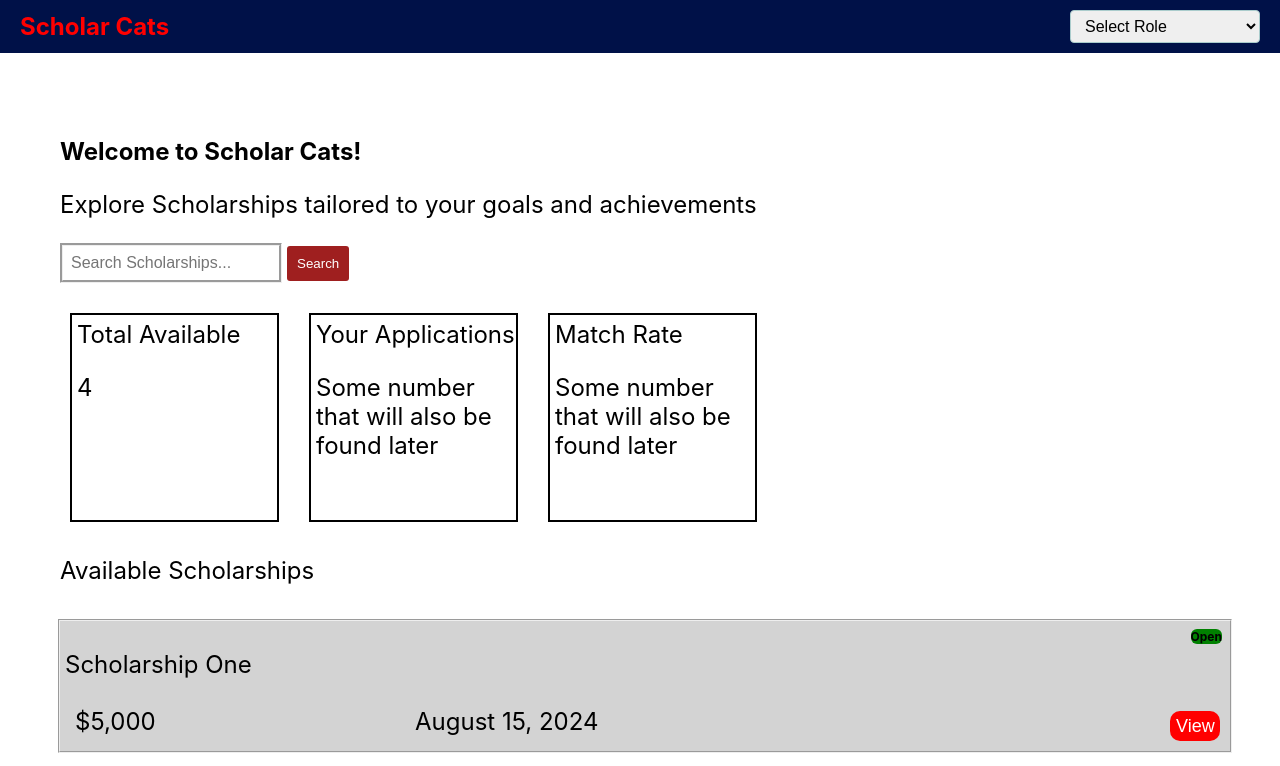
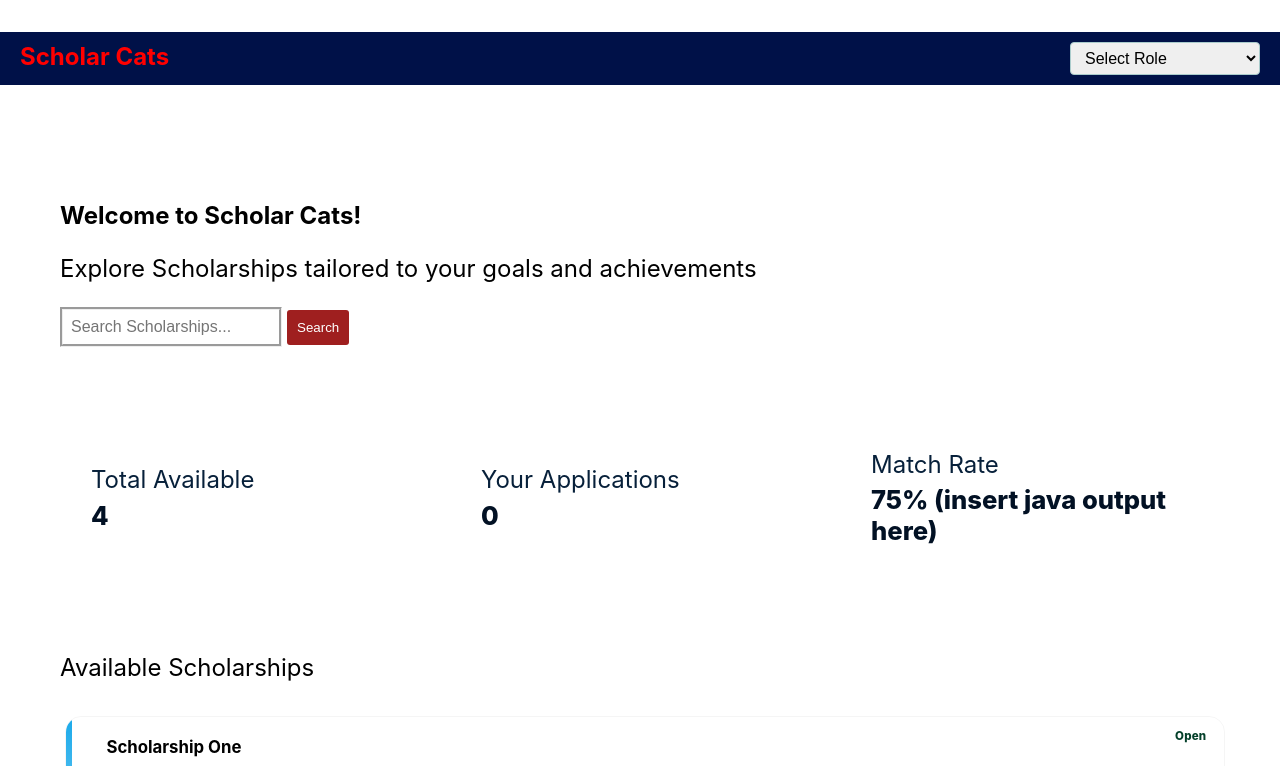
Before and after one commit to MasonNjos/SFWE301, a React (Create React App) app in the folder FrontEnd/: page /student in a window 1280 px wide. Shown: the top 766 px of the page. Built offline with nearby package versions, Linux system fonts and the light colour scheme.

Commit message:
Edited student page to be a bit more modern looking

```diff
--- a/FrontEnd/src/pages/StudentPage.js
+++ b/FrontEnd/src/pages/StudentPage.js
@@ -79,10 +79,10 @@ function StudentPage(){
             <p>{scholarships.length}</p>
           </div>
           <div className="Top-Box">Your Applications
-            <p>Some number that will also be found later</p>
+            <p>0</p>
           </div>
           <div className="Top-Box">Match Rate
-            <p>Some number that will also be found later</p>
+            <p>75% (insert java output here)</p>
           </div>
         </div>
 
--- a/FrontEnd/src/pages/styles/StudentPage.css
+++ b/FrontEnd/src/pages/styles/StudentPage.css
@@ -8,166 +8,132 @@ flex-direction: column;
   background-color: #001148;
   color: white;
   display: flex;
-  align-items: center;
-  justify-content: space-between;
-  padding: 10px 20px;
+  gap: 1.25rem;
+  margin: 2rem 0;
+  flex-wrap: wrap;
+  align-items: stretch;
+}
+
+/* Each Box (card-like info) */
+.Top-Box {
+  flex: 1 1 200px;
+  min-width: 200px;
+  background: linear-gradient(180deg, rgba(255,255,255,0.6), rgba(255,255,255,0.4)), var(--card-accent);
+  padding: 1.25rem;
+  border-radius: 14px;
+  box-shadow: var(--shadow-1), var(--shadow-2);
+  border: 1px solid rgba(255,255,255,0.25);
+  color: #07203a;
+  display: flex;
+  flex-direction: column;
+  justify-content: center;
+  gap: 0.35rem;
+  transition: transform 220ms cubic-bezier(.2,.9,.3,1), box-shadow 220ms;
+}
+
+.Top-Box:hover{transform: translateY(-6px); box-shadow: 0 20px 40px rgba(2,6,23,0.12);}
+
+/* Number inside the top box */
+.Top-Box p {
+  margin: 0;
+  font-size: 1.6rem;
+  font-weight: 800;
+  color: #021124;
+}
+
+
+/* Scholarship Cards Container - stacked vertically */
+.Scholarship-list {
+  display: flex;
+  flex-direction: column;
+  gap: 1rem;
+  margin-top: 1rem;
+}
+
+/* Individual Scholarship Card */
+.Scholarship {
+  background: var(--bg);
+  padding: 1.25rem 1.25rem 1.25rem 1.9rem; /* extra left padding for accent stripe */
+  border-radius: 16px;
+  box-shadow: var(--shadow-1);
+  border: 1px solid rgba(2,6,23,0.04);
+  transition: transform 180ms ease, box-shadow 180ms ease;
+  display: flex;
+  flex-direction: column;
+  gap: 0.75rem;
+  position: relative;
+  overflow: hidden;
+  width: 100%;
   box-sizing: border-box;
 }
 
-.title {
-  font-size: 24px;
-  font-weight: bold;
-  color:red;
-  margin:0;
+.Scholarship:hover{transform: translateY(-8px); box-shadow: var(--shadow-2);}
+
+/* subtle left accent stripe */
+.Scholarship::before{
+  content: '';
+  position: absolute;
+  left: 0; top: 0; bottom: 0;
+  width: 6px;
+  background: linear-gradient(180deg, rgba(14,165,233,0.95), rgba(14,165,233,0.6));
+  border-top-left-radius: 16px;
+  border-bottom-left-radius: 16px;
 }
 
-.role-select{
-  padding: 6px 10px;
-  border-radius: 4px;
-  border: 1px solid #acc;
-  font-size: 16px;
-}
-
-.content{
-  flex:1;
-  padding: 30px;
-  box-sizing: border-box;
-  font-size: 24px;
-}
-
-.form{
-  display:flex;
-  align-items: center;
-  border: 1px solid #412626;
-  border-radius : 25px;
-  padding: 10px;
-}
-
-#search-input{
-  width: 200px;
-  border: groove;
-  padding: 8px;
-  font-size: 16px;
-  outline: none;
-  flex-grow: 1;
-}
-
-button[type=submit]{
-  background-color: #001148;
-  color:rgb(255, 255, 255);
-  border:none;
-  padding: 10px;
-  border-radius: 3px;
-  cursor: pointer;
-  margin-left: 5px;
-}
-
-button[type = submit]{
-  background-color: rgb(159, 31, 31) ;
-}
-
-
-.Top-Horziontal-Boxes{
-  display:flex;
-  gap:10px;
-  margin-top:20px;
-}
-
-
-.Top-Box{
-  width:200px;
-  height:200px;
-  background-color: light grey;
-  border: 2px solid black;
-  padding-left: 5px ;
-  padding-top: 5px;
-  margin: 10px;
-}
-
-
-.Scholarship-list{
-  display: flex;
-  flex-direction: column;
-  gap: 15px;
-  align-items: Center;
-}
-
-.Scholarship{
-  width: 100%;
-  height: 120px;
-  background-color: lightgray;
-  border: groove 2px;
-  padding: 5px;
-  text-align: left;
-  left: 5px;
-  top: 10px;
-  align-items: flex-start;
-  justify-content: flex-start;
-  position: relative;
+/* Scholarship content */
+.Scholarship p{
+  margin: 0;
+  font-size: 1.05rem;
+  font-weight: 700;
+  padding-left: 10px; /* offset from accent stripe */
 }
 
 .status-badge{
-  position: absolute;
-  top: 8px;
-  right: 8px;
-  padding: 6px, 10px;
-  font-size: 12px;
-  font-weight: Bold;
-  border-radius: 6px;
-  color: Black;
-}
-.status-badge.open{
-  background-color: green;
-}
-.status-badge.closed{
-  background-color: red;
-}
-.status-badge.soon{
-  background-color: yellow;
-}
-/* need to make the button bigger and fuller*/
-.scholar-ship-button{
-  position: absolute;
-  width: 50px;
-  height: 30px;
-  bottom:10px;
-  right:10px;
-  padding: 14px,26px;
-  font-size: 18px;
-  background-color: red;
+  display: inline-block;
+  padding: 0.25rem 0.6rem;
+  border-radius: 999px;
+  font-size: 0.72rem;
+  font-weight: 800;
+  letter-spacing: 0.02em;
   color: white;
-  border:none;
-  border-radius: 10px;
-  cursor: pointer;
-}
-.scholar-ship-button:hover{
-  background-color: rgb(0, 0, 0);
+  margin-left: 0.5rem;
 }
 
+.status-badge.open{background: var(--success); color: #04402a;}
+.status-badge.closed{background: rgba(99,102,241,0.12); color: #4f46e5; font-weight:700; border: 1px solid rgba(79,70,229,0.12);}
+.status-badge.soon{background: var(--soon); color: #4a2e00;}
+
+/* Action button */
+.scholar-ship-button{
+  margin-left: 10px;
+  background: linear-gradient(90deg,var(--accent), #06b6d4);
+  border: none;
+  color: white;
+  padding: 0.rem 0.9rem;
+  border-radius: 5px;
+  font-weight: 700;
+  cursor: pointer;
+  box-shadow: 0 10px 18px rgba(14,165,233,0.12);
+  transition: transform 160ms ease, box-shadow 160ms ease, opacity 160ms;
+}
+
+.scholar-ship-button:hover{transform: translateY(-3px); box-shadow: 0 18px 36px rgba(14,165,233,0.12);}
+
 .money-info{
-  position: absolute;
-  bottom: 10px;
-  left: 10px;
-  margin: 0px;
-  padding-bottom: 5px;
-  padding-left: 5px;
+  color: #04263b;
+  font-weight: 800;
+  padding-left: 10px;
 }
 
 .date-info{
-  position: absolute;
-  bottom: 10px;
-  left: 350px;
-  margin: 0px;
-  padding-bottom: 5px;
-  padding-left: 5px;
-
+  color: var(--muted);
+  font-size: 0.92rem;
+  padding-left: 10px;
 }
 
-
-
-.footer{
-  text-align: center;
-  padding: 10px;
-  background-color: #f2f2f2;
-  font-size: 12px;
+/* Responsive tweaks */
+@media (max-width: 520px){
+  .Top-Horziontal-Boxes{gap:0.75rem}
+  .Top-Box{padding:1rem}
+  .Scholarship{padding:1rem}
 }
```
